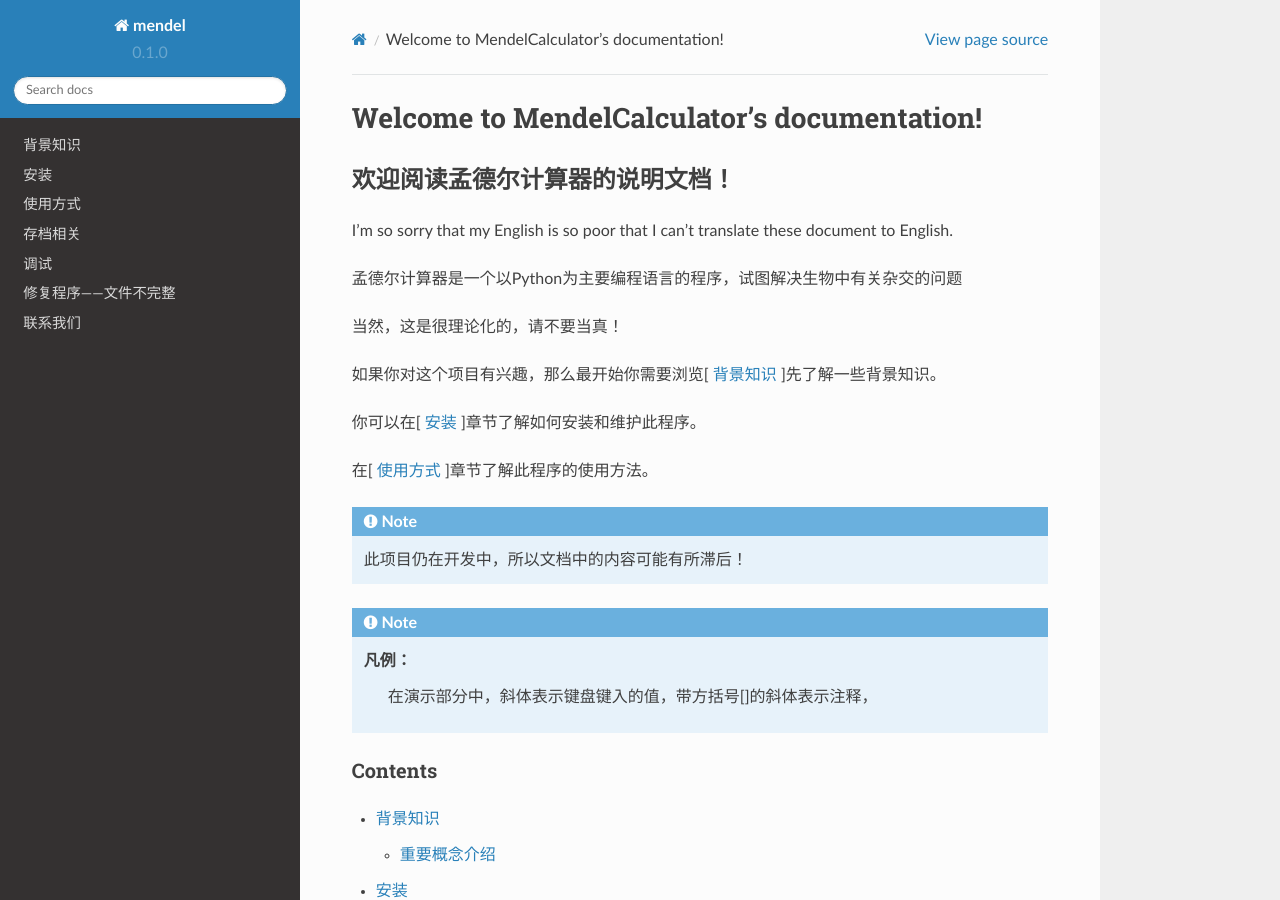
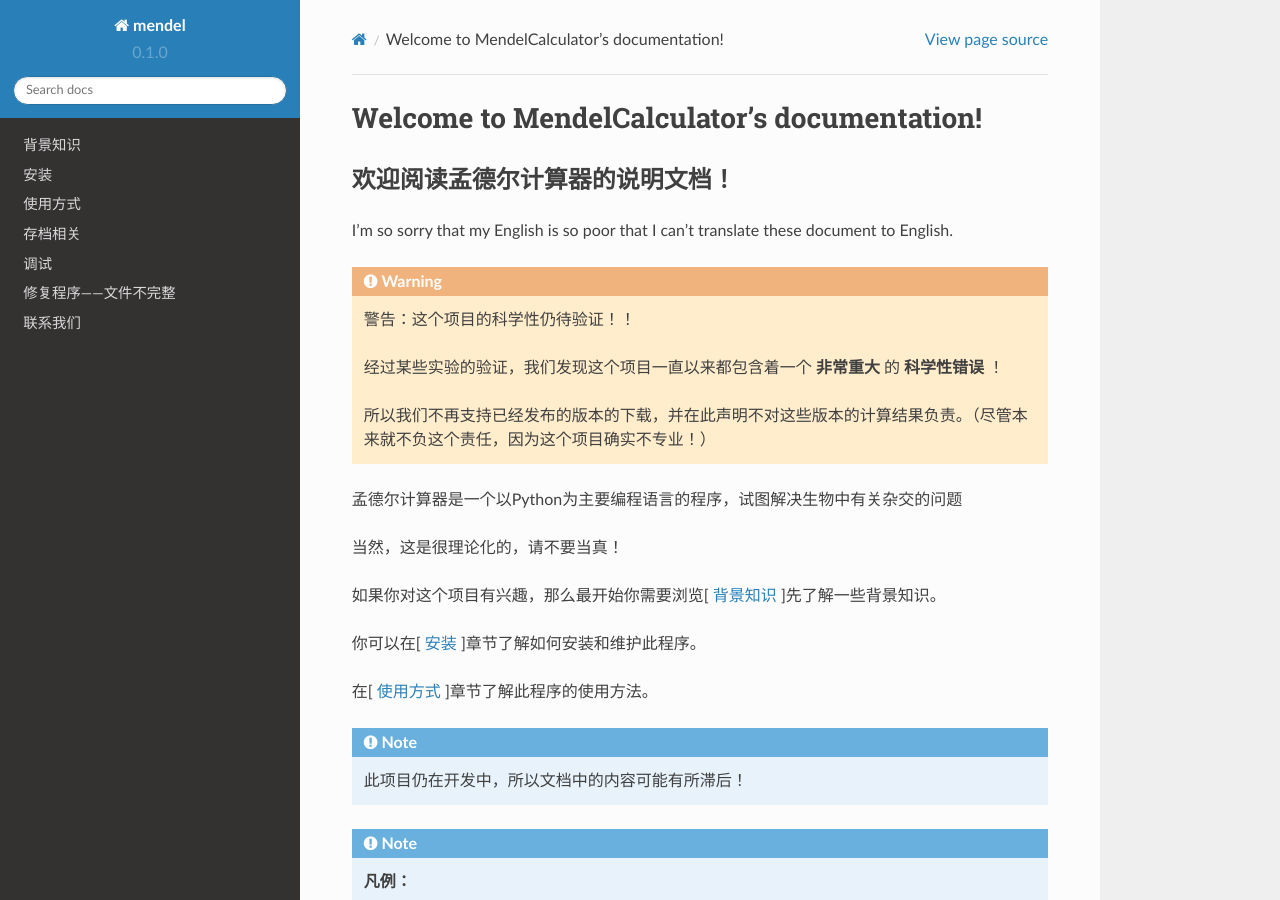
Before and after one commit to MeteorShower2004/MendelCalculatorDOC, a Sphinx documentation site: the page built from docs/source/index.rst, in a window 1280 px wide and 900 px high. Built offline with Sphinx 7.4.7 and the Read the Docs theme 2.0.0, drawn with Linux system fonts in a browser that asks for light colours.

Commit message:
Update index.rst

```diff
--- a/docs/source/index.rst
+++ b/docs/source/index.rst
@@ -4,6 +4,14 @@ Welcome to MendelCalculator's documentation!
 欢迎阅读孟德尔计算器的说明文档！
 ===================================
 I'm so sorry that my English is so poor that I can't translate these document to English.
+
+.. warning::
+
+   警告：这个项目的科学性仍待验证！！
+
+   经过某些实验的验证，我们发现这个项目一直以来都包含着一个 **非常重大** 的 **科学性错误** ！
+
+   所以我们不再支持已经发布的版本的下载，并在此声明不对这些版本的计算结果负责。（尽管本来就不负这个责任，因为这个项目确实不专业！）
 
 孟德尔计算器是一个以Python为主要编程语言的程序，试图解决生物中有关杂交的问题
 
```
